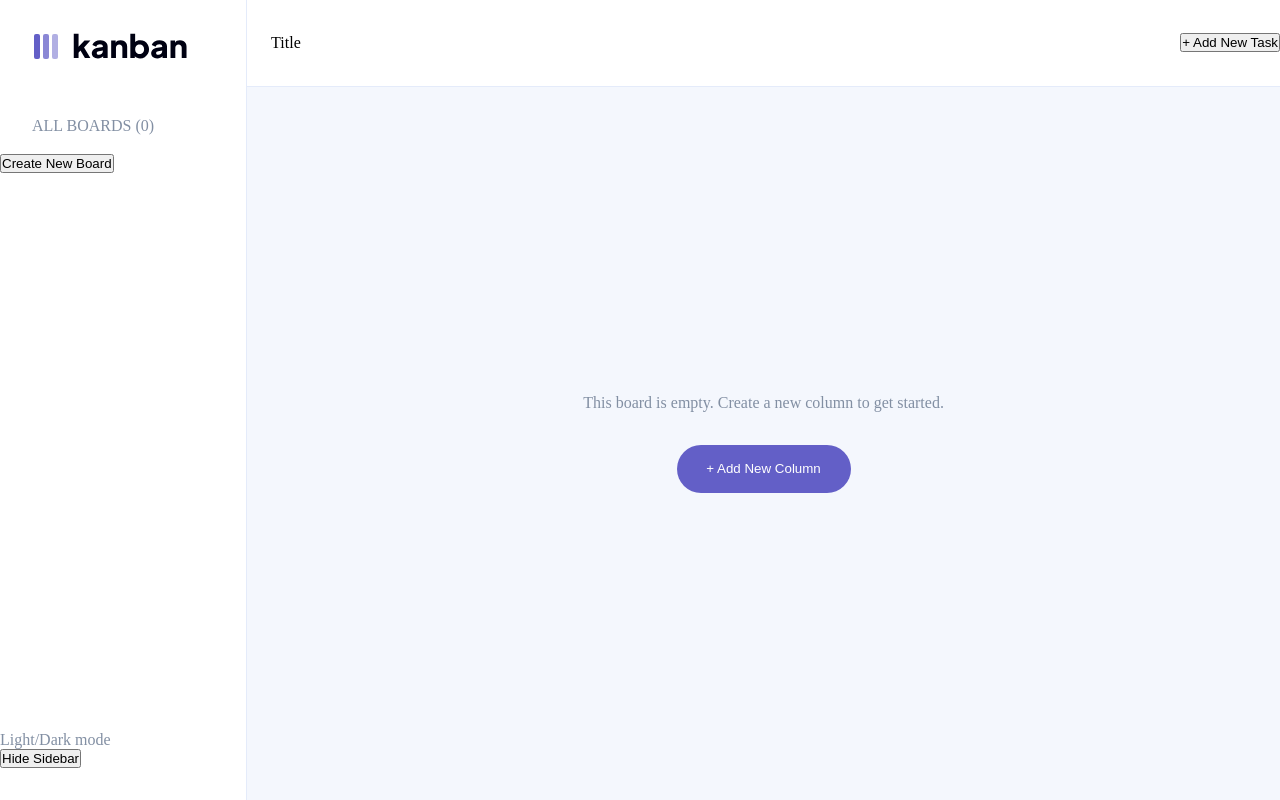
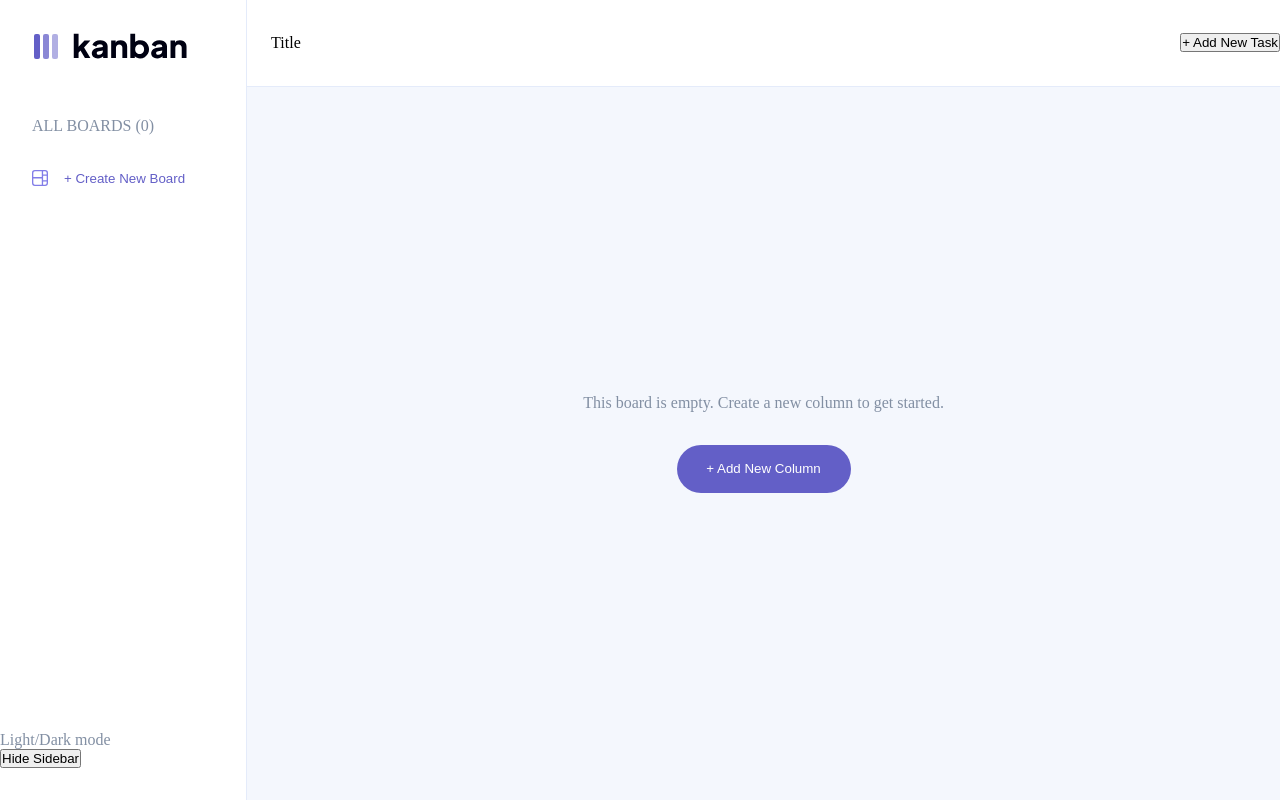
Before and after one commit to saidgachaev/kanban-task-manager, a React (Vite) app: page / in a window 1280 px wide. Built offline with nearby package versions, Linux system fonts and the light colour scheme.

Commit message:
Styling sidebar

```diff
--- a/src/components/Sidebar/Sidebar.tsx
+++ b/src/components/Sidebar/Sidebar.tsx
@@ -42,8 +42,11 @@ const Sidebar = () => {
 							</div>
 						);
 					})}
+					<button className='create-new-board-button' onClick={handleCreateNewBoard}>
+					<img src={boardIcon} alt='Board Icon' className='board-icon' />
+						+ Create New Board</button>
 				</div>
-				<button onClick={handleCreateNewBoard}>Create New Board</button>
+
 			</div>
 
 			<div>
--- a/src/components/Sidebar/index.css
+++ b/src/components/Sidebar/index.css
@@ -30,6 +30,7 @@
 	align-items: center;
 	height: 48px;
 	padding-left: 32px;
+	cursor: pointer;
 }
 
 .board-icon {
@@ -47,6 +48,22 @@
 	filter: invert(100%) sepia(100%) saturate(0%) hue-rotate(100deg) brightness(200%) contrast(100%);
 }
 
+.create-new-board-button {
+	display: flex;
+	align-items: center;
+	height: 48px;
+	padding-left: 32px;
+	background: none;
+	cursor: pointer;
+	border: none;
+	color: #635fc7;
+}
+
+.create-new-board-button .board-icon {
+	filter: invert(39%) sepia(47%) saturate(748%) hue-rotate(203deg)
+    brightness(94%) contrast(93%);
+}
+
 .hide-sidebar-button {
 	margin-bottom: 32px;
 }
```
